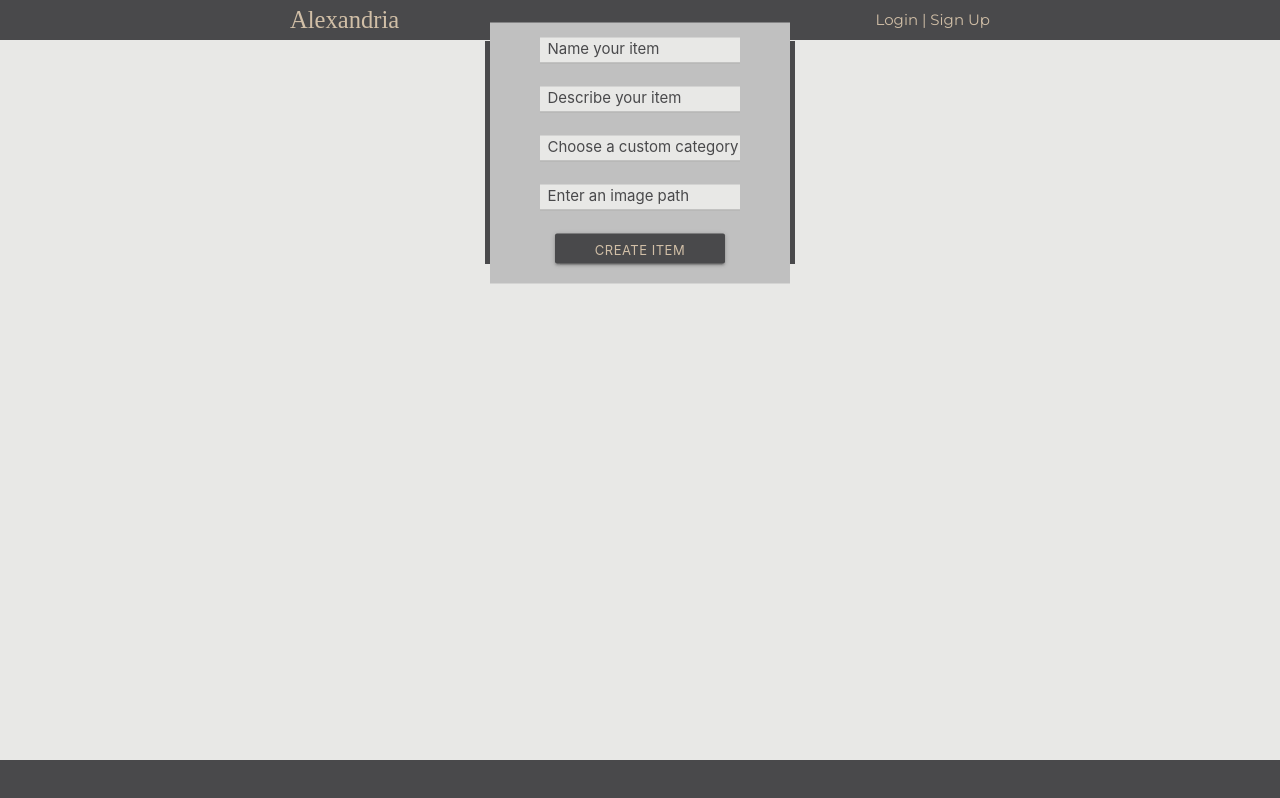
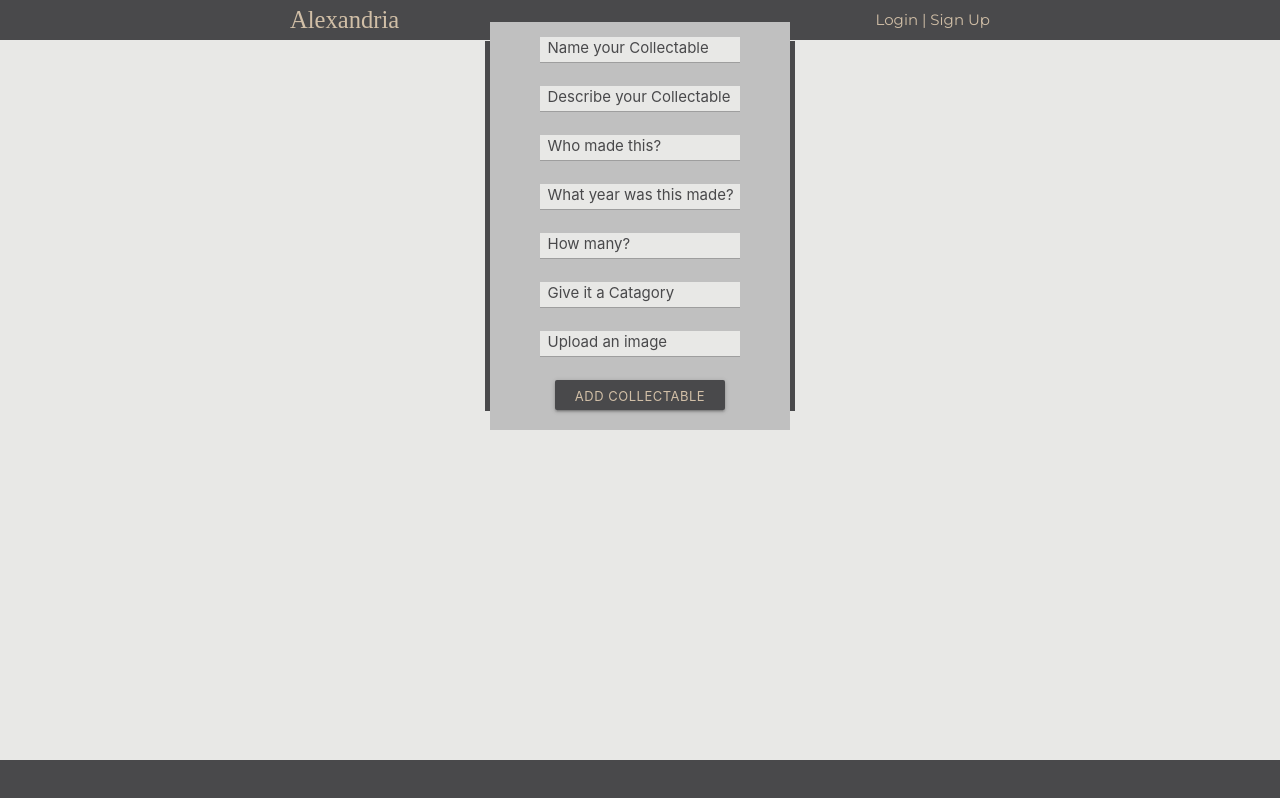
Before and after one commit to SheriffHobo/alex, a React (Create React App) app: page /newitem/1 in a window 1280 px wide. Built offline with nearby package versions, Linux system fonts and the light colour scheme; a web font is replaced by a local one.

Commit message:
new item form additional fields

```diff
--- a/src/Components/Card/Card.js
+++ b/src/Components/Card/Card.js
@@ -117,7 +117,7 @@
               props.link
                 ? <a href={props.link} target="_blank" rel="noopener noreferrer">
                   {/* This will expand the shelf */}
-                    <i className="material-icons small" alt="See this on the web">details</i>
+                    <i className="material-icons small" alt="Expand Shelf">details</i>
                   </a>
                 : props.childCollection
                 ? <i
@@ -144,6 +144,10 @@
                   </i>
                 : <div className="hiddendiv"></div>
             }
+
+            {/* This icon will allow the adding of a new item to the shelf manual or to the search component */}
+            {/* <i class="small material-icons">add_circle_outline</i> */}
+
             {/* The add circle icon should not appear if user is viewing another users shelf */}
             {
               (props.addToMyShelf || (myId !== data.userId && props.singular !== 'shelf')) &&
--- a/src/Components/NewItem/NewItem.js
+++ b/src/Components/NewItem/NewItem.js
@@ -7,6 +7,9 @@
   const [ description, setDescription ] = useState('');
   const [ customCategory, setCustomCategory ] = useState('');
   const [ image, setImage ] = useState('');
+  const [ itemcount, setCount ] = useState('');
+  const [ itemmanufacture, setManufacture ] = useState('');
+  const [ year, setYear ] = useState('');
 
   const submit = () => {
     const shelfId = props.match.params.shelfId;
@@ -23,11 +26,12 @@
   }
 
   return (
-    <main className="valign-wrapper newshelf">
+    <main className="valign-wrapper addnewitem">
       <center>
       <form className="valign-wrapper newshelfform" method="post">
         <div className='row'>
 
+          {/* NAME */}
           <div className='input-field'>
             <input
               type='text'
@@ -38,10 +42,11 @@
               onChange={e => setName(e.target.value)}
             />
             <label htmlFor='itemname' className="noselect">
-              Name your item
+              Name your Collectable
             </label>
           </div>
 
+          {/* DESCRIPTION */}
           <div className='input-field'>
             <input
               type='text'
@@ -52,10 +57,56 @@
               onChange={e => setDescription(e.target.value)}
             />
             <label htmlFor='itemdesc' className="noselect">
-              Describe your item
+              Describe your Collectable
             </label>
           </div>
 
+          {/* MANUFACTURE */}
+          <div className='input-field'>
+            <input
+              type='text'
+              name='itemmanufacture'
+              id='itemmanufacture'
+              className='shelfinput'
+              value={itemmanufacture}
+              onChange={e => setManufacture(e.target.value)}
+            />
+            <label htmlFor='itemmanufacture' className="noselect">
+              Who made this?
+            </label>
+          </div>
+
+          {/* YEAR */}
+          <div className='input-field'>
+            <input
+              type='text'
+              name='itemyear'
+              id='itemyear'
+              className='shelfinput'
+              value={year}
+              onChange={e => setYear(e.target.value)}
+            />
+            <label htmlFor='itemyear' className="noselect">
+              What year was this made?
+            </label>
+          </div>
+
+          {/* COUNT */}
+          <div className='input-field'>
+            <input
+              type='text'
+              name='itemcount'
+              id='itemcount'
+              className='shelfinput'
+              value={itemcount}
+              onChange={e => setCount(e.target.value)}
+            />
+            <label htmlFor='itemcount' className="noselect">
+              How many?
+            </label>
+          </div>
+
+          {/* CATAGORY */}
           <div className='input-field'>
             <input
               type='text'
@@ -66,10 +117,11 @@
               onChange={e => setCustomCategory(e.target.value)}
             />
             <label htmlFor='itemcatname' className="noselect">
-              Choose a custom category
+              Give it a Catagory
             </label>
           </div>
 
+          {/* IMAGE */}
           <div className='input-field'>
             <input
               type='text'
@@ -80,10 +132,11 @@
               onChange={e => setImage(e.target.value)}
             />
             <label htmlFor='itemcatname' className="noselect">
-              Enter an image path
+              Upload an image
             </label>
           </div>
 
+          {/* ADD BUTTON */}
           <button
             name='btn_createitem'
             className='btn_createshelf btn-small waves-effect waves-light'
@@ -92,7 +145,7 @@
               submit();
             }}
           >
-            Create Item
+            Add Collectable
           </button>
 
         </div>
--- a/src/Components/NewShelf/NewShelfStyle.css
+++ b/src/Components/NewShelf/NewShelfStyle.css
@@ -7,6 +7,28 @@
     bottom: 5vh;
     margin: 1px 0px 0px -155px;
     background-color: #49494b!important;
+}
+
+main.valign-wrapper.newitem {
+  width: 310px;
+  height: 270px;
+  max-height: 100vh;
+  position: fixed;
+  top: 5vh;
+  bottom: 5vh;
+  margin: 1px 0px 0px -155px;
+  background-color: #49494b!important;
+}
+
+main.valign-wrapper.addnewitem {
+  width: 310px;
+  height: 370px;
+  max-height: 100vh;
+  position: fixed;
+  top: 5vh;
+  bottom: 5vh;
+  margin: 1px 0px 0px -155px;
+  background-color: #49494b!important;
 }
 
   form.valign-wrapper.newshelfform {
```
Also changed, not shown: src/API/API.js (+4 -4 lines).
